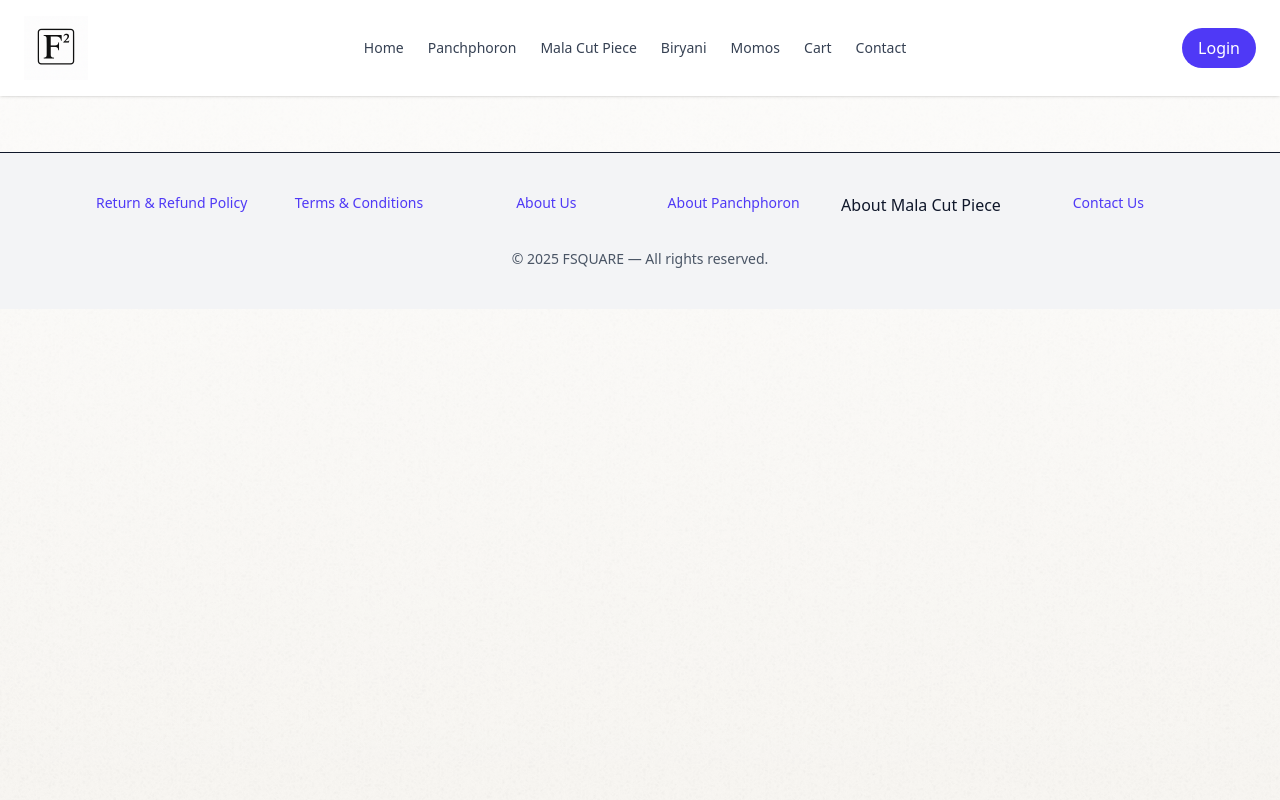
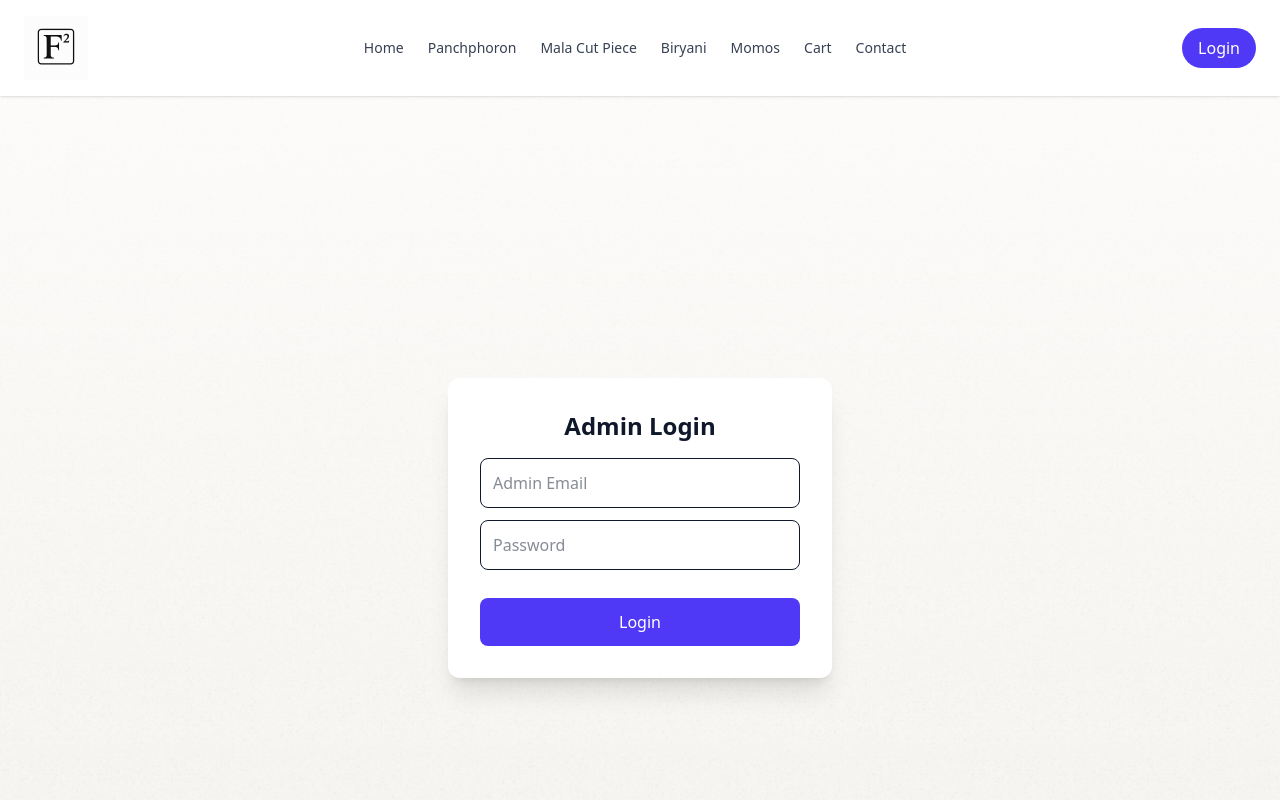
Before and after one commit to sayandeeydey06/Ecommerce.F2, a React (Vite) app: page /admin-login in a window 1280 px wide. Shown: the top 800 px of the page. Built offline with nearby package versions, Linux system fonts and the light colour scheme.

Commit message:
Add admin panel login and dashboard

```diff
--- a/src/App.jsx
+++ b/src/App.jsx
@@ -33,6 +33,9 @@ import MalaCutPieceTabs from "./pages/MalaCutPieceTabs";
 import PartnerShops from "./pages/PartnerShops";
 import PartnerWithFsquare from "./pages/PartnerWithFsquare";
 import FsquareRewards from "./pages/FsquareRewards";
+import AdminLogin from "./pages/AdminLogin";
+import AdminDashboard from "./pages/AdminDashboard";
+import AdminRoute from "./components/AdminRoute";
 
 
 
@@ -125,6 +128,8 @@ export default function App() {
         <Route path="/partner-shops" element={<ProtectedRoute><PageWrapper><PartnerShops /></PageWrapper></ProtectedRoute>} />
 <Route path="/partner-with-fsquare" element={<ProtectedRoute><PageWrapper><PartnerWithFsquare /></PageWrapper></ProtectedRoute>} />
 <Route path="/fsquare-rewards" element={<ProtectedRoute><PageWrapper><FsquareRewards /></PageWrapper></ProtectedRoute>} />
+<Route path="/admin-login" element={<AdminLogin />} />
+
 
 
 
@@ -288,6 +293,15 @@ export default function App() {
   }
 />
 
+<Route
+  path="/admin"
+  element={
+    <AdminRoute>
+      <AdminDashboard />
+    </AdminRoute>
+  }
+/>
+
 
 
 
--- /dev/null
+++ b/src/components/AdminRoute.jsx
@@ -0,0 +1,9 @@
+import { Navigate } from "react-router-dom";
+
+export default function AdminRoute({ children }) {
+  const admin = localStorage.getItem("admin");
+
+  if (!admin) return <Navigate to="/admin-login" replace />;
+
+  return children;
+}
--- /dev/null
+++ b/src/pages/AdminDashboard.jsx
@@ -0,0 +1,26 @@
+export default function AdminDashboard() {
+  const logout = () => {
+    localStorage.removeItem("admin");
+    window.location.href = "/admin-login";
+  };
+
+  return (
+    <div className="p-6">
+      <h1 className="text-3xl font-bold mb-4">FSQUARE Admin Panel</h1>
+
+      <button
+        onClick={logout}
+        className="bg-red-500 text-white px-4 py-2 rounded-lg"
+      >
+        Logout
+      </button>
+
+      <div className="grid grid-cols-2 gap-6 mt-6">
+        <a href="/admin/products" className="card">Manage Products</a>
+        <a href="/admin/shops" className="card">Manage Shops</a>
+        <a href="/admin/users" className="card">Users List</a>
+        <a href="/admin/coupons" className="card">Coupons</a>
+      </div>
+    </div>
+  );
+}
--- /dev/null
+++ b/src/pages/AdminLogin.jsx
@@ -0,0 +1,47 @@
+import { useState } from "react";
+
+export default function AdminLogin() {
+  const [email, setEmail] = useState("");
+  const [pass, setPass] = useState("");
+  const [error, setError] = useState("");
+
+  const handleLogin = () => {
+    if (email === "admin@fsquare.com" && pass === "admin123") {
+      localStorage.setItem("admin", "true");
+      window.location.href = "/admin";
+    } else {
+      setError("Invalid admin credentials");
+    }
+  };
+
+  return (
+    <div className="flex justify-center items-center min-h-screen">
+      <div className="bg-white p-8 rounded-xl shadow-xl w-[90%] max-w-sm">
+        <h2 className="text-2xl font-bold mb-4 text-center">Admin Login</h2>
+
+        <input
+          type="email"
+          placeholder="Admin Email"
+          onChange={(e) => setEmail(e.target.value)}
+          className="w-full p-3 mb-3 border rounded-lg"
+        />
+
+        <input
+          type="password"
+          placeholder="Password"
+          onChange={(e) => setPass(e.target.value)}
+          className="w-full p-3 mb-3 border rounded-lg"
+        />
+
+        {error && <p className="text-red-500 text-center">{error}</p>}
+
+        <button
+          onClick={handleLogin}
+          className="w-full bg-indigo-600 text-white py-3 rounded-lg mt-4"
+        >
+          Login
+        </button>
+      </div>
+    </div>
+  );
+}
```
